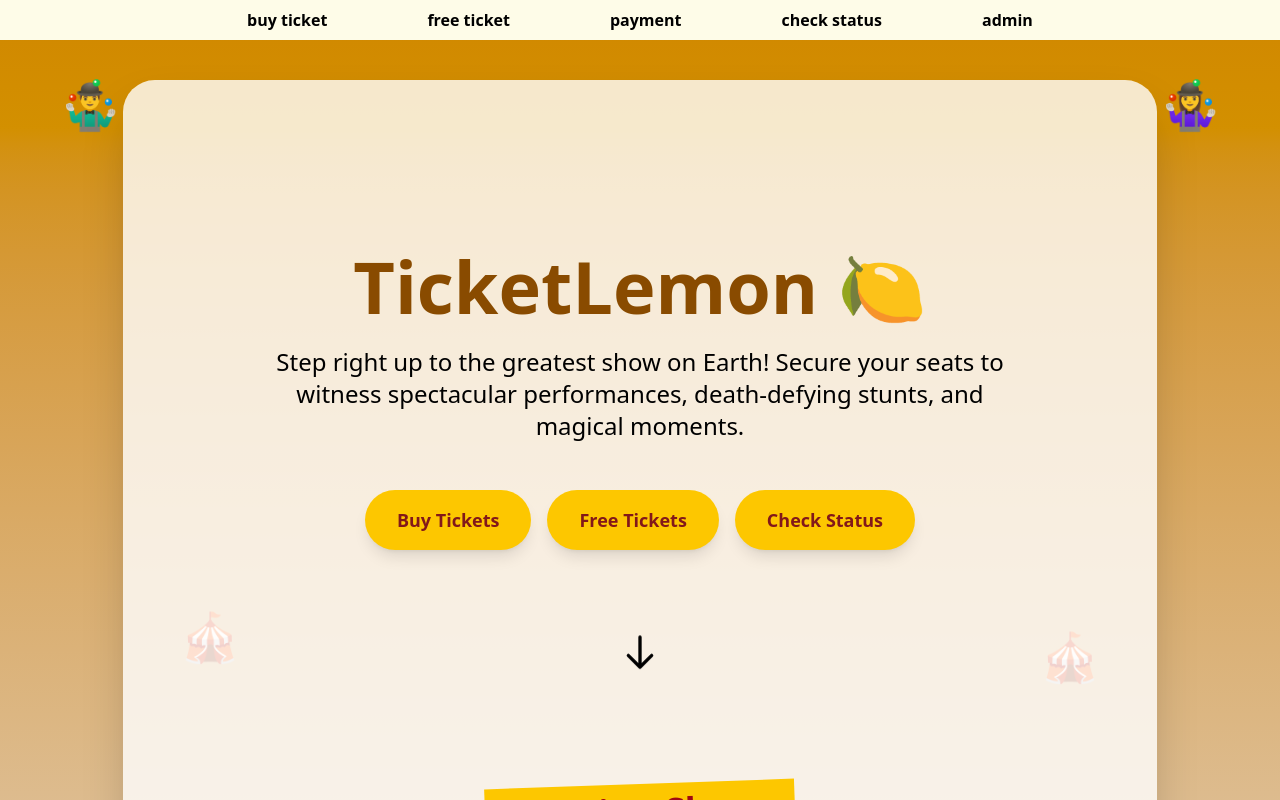
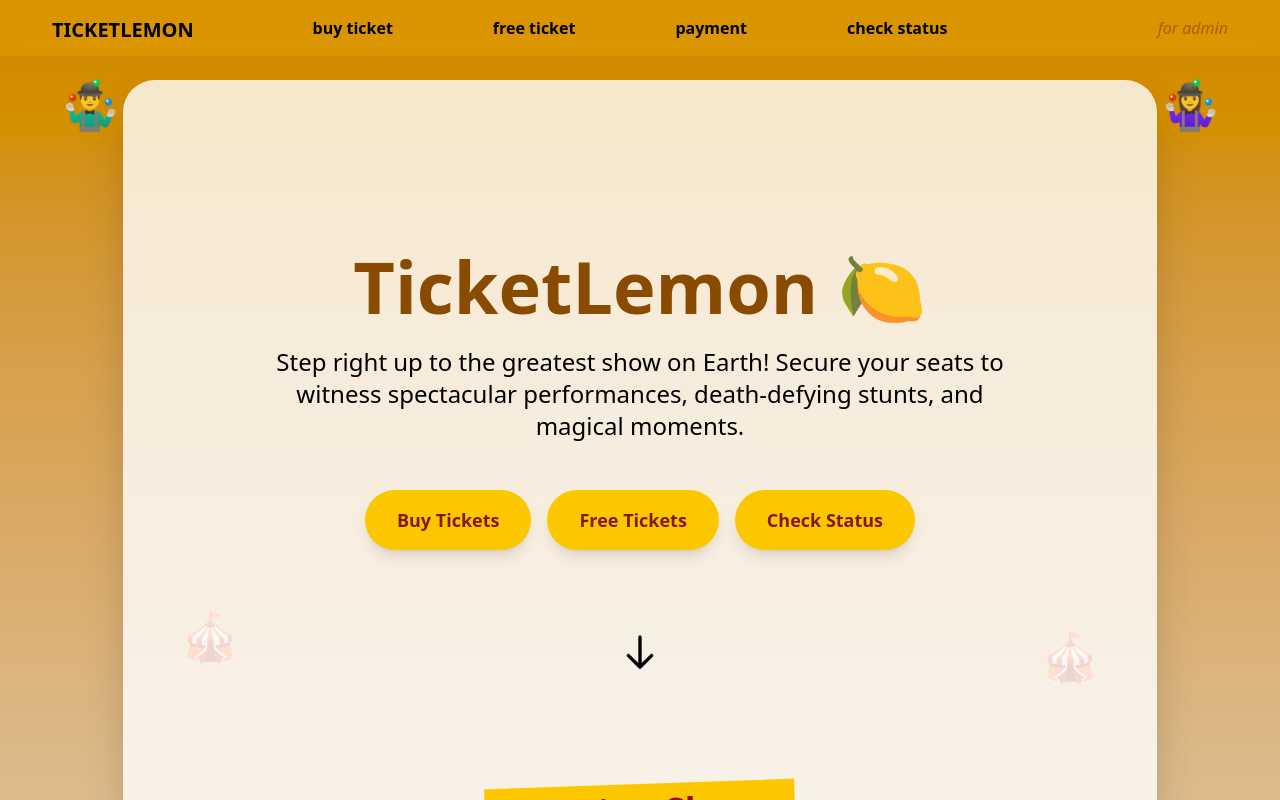
Before and after one commit to neennera/ticketlemon, a Next.js app in the folder frontend/: page / in a window 1280 px wide. Shown: the top 800 px of the page. Built offline with nearby package versions, Linux system fonts and the light colour scheme.

Commit message:
style : header

```diff
--- a/frontend/src/app/components/Header.tsx
+++ b/frontend/src/app/components/Header.tsx
@@ -1,22 +1,45 @@
+import Link from "next/link";
+
 export default function Header() {
   return (
-    <header className="w-full flex justify-center space-x-5  absolute top-0 left-0 right-0 bg-yellow-50">
-      <a href="/buy" className="py-2 px-10 font-bold hover:bg-yellow-500">
+    <header className="w-full flex justify-center space-x-5 py-2 fixed backdrop-blur-sm top-0 left-0 right-0 bg-yellow-500/30">
+      <Link
+        href="/"
+        className="py-2 px-10 font-bold absolute left-3 text-xl  hover:text-yellow-800"
+      >
+        TICKETLEMON
+      </Link>
+      <Link
+        href="/buy"
+        className="py-2 px-10 font-bold hover:bg-yellow-500 rounded-sm"
+      >
         buy ticket
-      </a>
+      </Link>
 
-      <a href="/free" className="py-2 px-10 font-bold hover:bg-yellow-500">
+      <Link
+        href="/free"
+        className="py-2 px-10 font-bold hover:bg-yellow-500 rounded-sm"
+      >
         free ticket
-      </a>
-      <a href="/payment" className="py-2 px-10 font-bold hover:bg-yellow-500">
+      </Link>
+      <Link
+        href="/payment"
+        className="py-2 px-10 font-bold hover:bg-yellow-500 rounded-sm"
+      >
         payment
-      </a>
-      <a href="/status" className="py-2 px-10 font-bold hover:bg-yellow-500">
+      </Link>
+      <Link
+        href="/status"
+        className="py-2 px-10 font-bold hover:bg-yellow-500 rounded-sm"
+      >
         check status
-      </a>
-      <a href="/admin" className="py-2 px-10 font-bold hover:bg-yellow-500">
-        admin
-      </a>
+      </Link>
+      <Link
+        href="/admin"
+        className="absolute right-3 py-2 px-10  italic text-yellow-700 hover:text-yellow-900"
+      >
+        for admin
+      </Link>
     </header>
   );
 }
```
